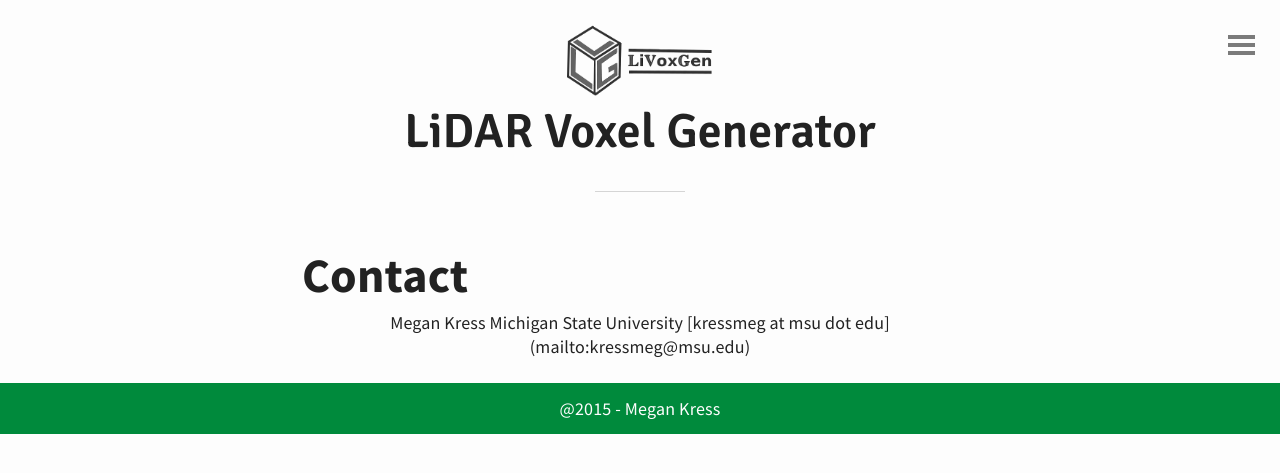
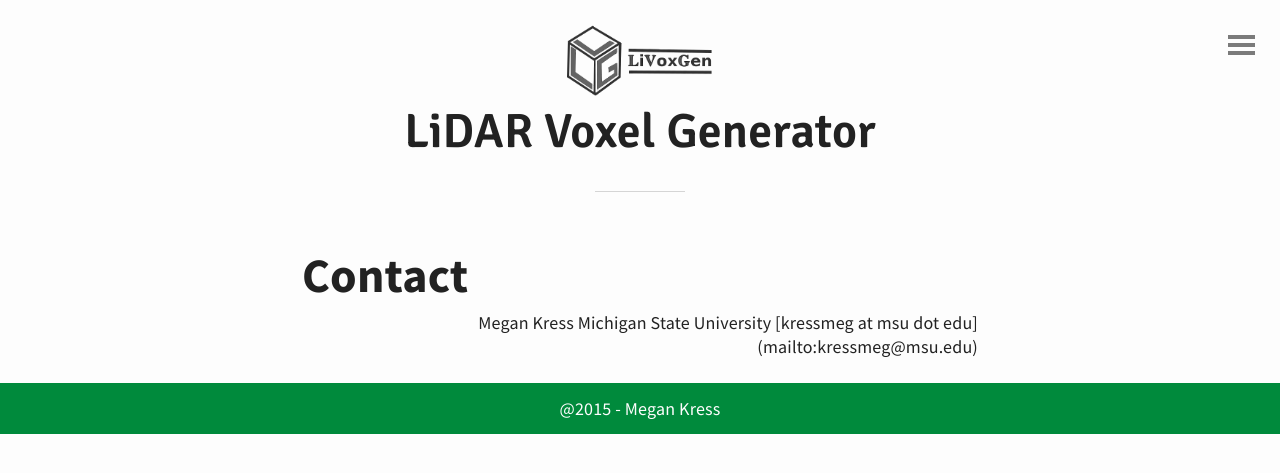
Before and after one commit to MeganKress/LiVoxGen, a Jekyll site: the page built from contact.md, in a window 1280 px wide. Shown: the top 473 px of the page. Built offline with Jekyll 4.4.1, drawn with Linux system fonts in a browser that asks for light colours.

Commit message:
Update contact.md

```diff
--- a/contact.md
+++ b/contact.md
@@ -4,7 +4,7 @@ title: Contact
 ---
 
 # Contact
-<p style="text-align:center">
+<p style="text-align:right">
 Megan Kress
 
 Michigan State University
```
